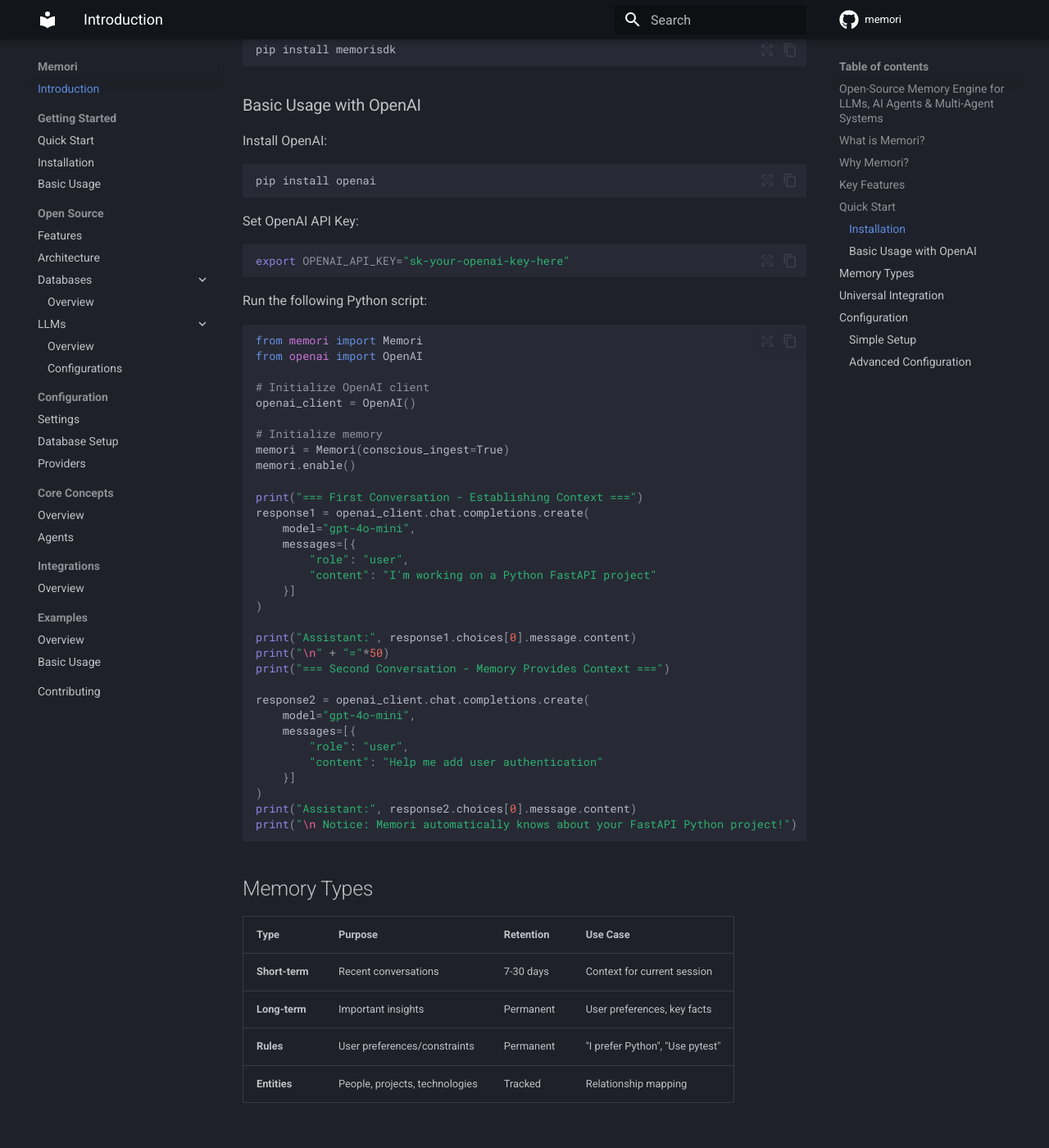
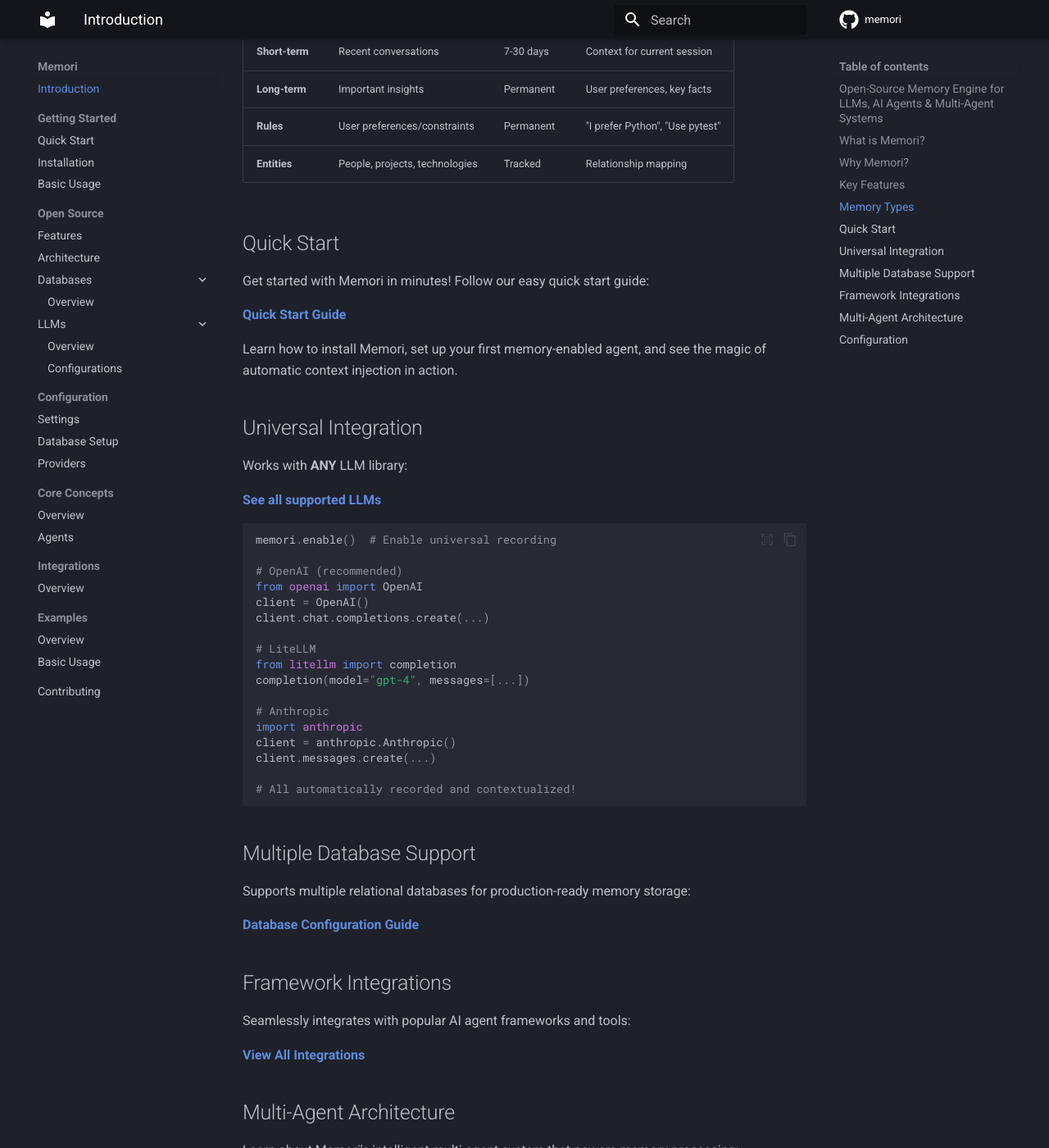
Before and after one commit to codemaker1023/Memori, an MkDocs documentation site: the page built from docs/index.md, in a window 1280 px wide and 1400 px high, scrolled down 1667 px. Shown: the whole window at 82% size. Built offline with MkDocs 1.6.1 and Material for MkDocs 9.7.7, drawn with Linux system fonts in a browser that asks for light colours; comment, search, counter and statistics services are not loaded; some of the changed text lies outside the part shown.

````diff
--- a/docs/index.md
+++ b/docs/index.md
@@ -3,7 +3,7 @@
 ## Open-Source Memory Engine for LLMs, AI Agents & Multi-Agent Systems
 
 !!! tip "Philosophy"
-    **Second-memory for all your LLM work** - Never repeat context again. Simple, reliable architecture that just works out of the box.
+    **Second human brain for AI** - Never repeat context again and save 90% tokens. Simple, reliable architecture that just works out of the box with any relational databases.
 
 
 ## What is Memori?
@@ -54,65 +54,6 @@ response = client.chat.completions.create(
 - **Database Support**: SQLite, PostgreSQL, MySQL
 - **Type Safety**: Full Pydantic validation and type checking
 
-## Quick Start
-
-### Installation
-
-```bash
-pip install memorisdk
-```
-
-### Basic Usage with OpenAI
-
-Install OpenAI:
-
-```bash
-pip install openai
-```
-
-Set OpenAI API Key:
-
-```bash
-export OPENAI_API_KEY="sk-your-openai-key-here"
-```
-
-Run the following Python script:
-
-```python
-from memori import Memori
-from openai import OpenAI
-
-# Initialize OpenAI client
-openai_client = OpenAI()
-
-# Initialize memory
-memori = Memori(conscious_ingest=True)
-memori.enable()
-
-print("=== First Conversation - Establishing Context ===")
-response1 = openai_client.chat.completions.create(
-    model="gpt-4o-mini",
-    messages=[{
-        "role": "user",
-        "content": "I'm working on a Python FastAPI project"
-    }]
-)
-
-print("Assistant:", response1.choices[0].message.content)
-print("\n" + "="*50)
-print("=== Second Conversation - Memory Provides Context ===")
-
-response2 = openai_client.chat.completions.create(
-    model="gpt-4o-mini",
-    messages=[{
-        "role": "user",
-        "content": "Help me add user authentication"
-    }]
-)
-print("Assistant:", response2.choices[0].message.content)
-print("\n Notice: Memori automatically knows about your FastAPI Python project!")
-```
-
 ## Memory Types
 
 | Type | Purpose | Retention | Use Case |
@@ -122,9 +63,19 @@ print("\n Notice: Memori automatically knows about your FastAPI Python project!"
 | **Rules** | User preferences/constraints | Permanent | "I prefer Python", "Use pytest" |
 | **Entities** | People, projects, technologies | Tracked | Relationship mapping |
 
+## Quick Start
+
+Get started with Memori in minutes! Follow our easy quick start guide:
+
+**[Quick Start Guide](getting-started/quick-start.md)**
+
+Learn how to install Memori, set up your first memory-enabled agent, and see the magic of automatic context injection in action.
+
 ## Universal Integration
 
 Works with **ANY** LLM library:
+
+**[See all supported LLMs](open-source/llms/overview.md)**
 
 ```python
 memori.enable()  # Enable universal recording
@@ -146,30 +97,29 @@ client.messages.create(...)
 # All automatically recorded and contextualized!
 ```
 
+## Multiple Database Support
+
+Supports multiple relational databases for production-ready memory storage:
+
+**[Database Configuration Guide](open-source/databases/overview.md)**
+
+## Framework Integrations
+
+Seamlessly integrates with popular AI agent frameworks and tools:
+
+**[View All Integrations](integrations/overview.md)**
+
+## Multi-Agent Architecture
+
+Learn about Memori's intelligent multi-agent system that powers memory processing:
+
+**[Understanding Memori Agents](core-concepts/agents.md)**
+
 ## Configuration
 
-### Simple Setup
-```python
-from memori import Memori
+Learn more about advanced configuration options:
 
-memori = Memori(
-    database_connect="sqlite:///my_memory.db",
-    conscious_ingest=True,
-    openai_api_key="sk-..."
-)
-```
-
-### Advanced Configuration
-```python
-from memori import ConfigManager
-
-# Load from memori.json or environment
-config = ConfigManager()
-config.auto_load()
-
-memori = Memori()
-memori.enable()
-```
+**[Configuration Settings Guide](configuration/settings.md)**
 
 ---
 
````
Also changed, not shown: README.md (+11 -6 lines), docs/getting-started/quick-start.md (+1 -1 lines), docs/open-source/databases/overview.md (+1 -1 lines), 1 other file.
